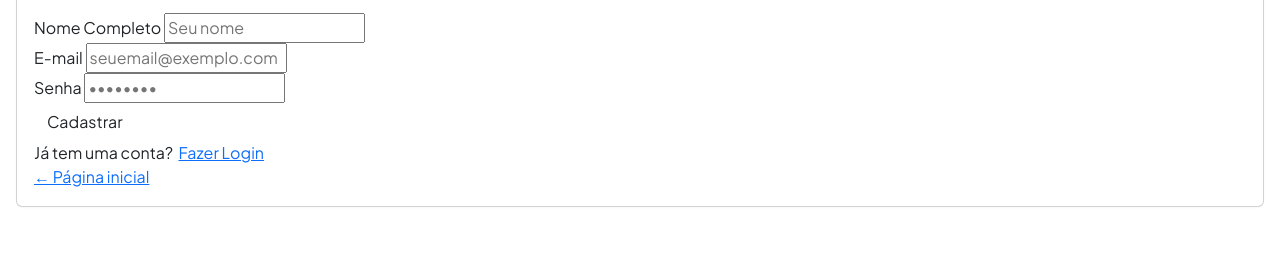
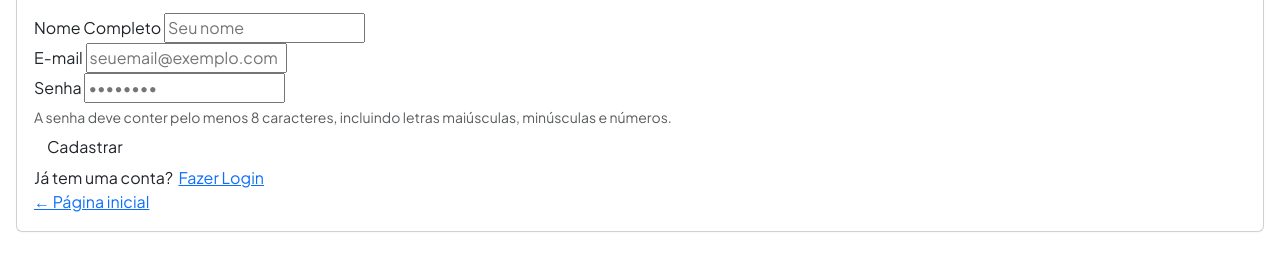
Before and after one commit to sophiadesf/PI-II-TIME-25, a plain HTML site: page Codigo/cadastro.html in a window 1280 px wide. Shown: the part 196-466 px from the top of the page. Drawn offline with nearby package versions, Linux system fonts and the light colour scheme.

Commit message:
Add password requirements message to cadastro.html

```diff
--- a/Codigo/cadastro.html
+++ b/Codigo/cadastro.html
@@ -38,6 +38,7 @@
         <div class="form-group">
           <label for="password">Senha</label>
           <input type="password" id="password" placeholder="••••••••" required>
+          <small class="form-text text-muted d-block">A senha deve conter pelo menos 8 caracteres, incluindo letras maiúsculas, minúsculas e números.</small>
         </div>
 
         <button type="submit" class="btn">Cadastrar</button>
```
